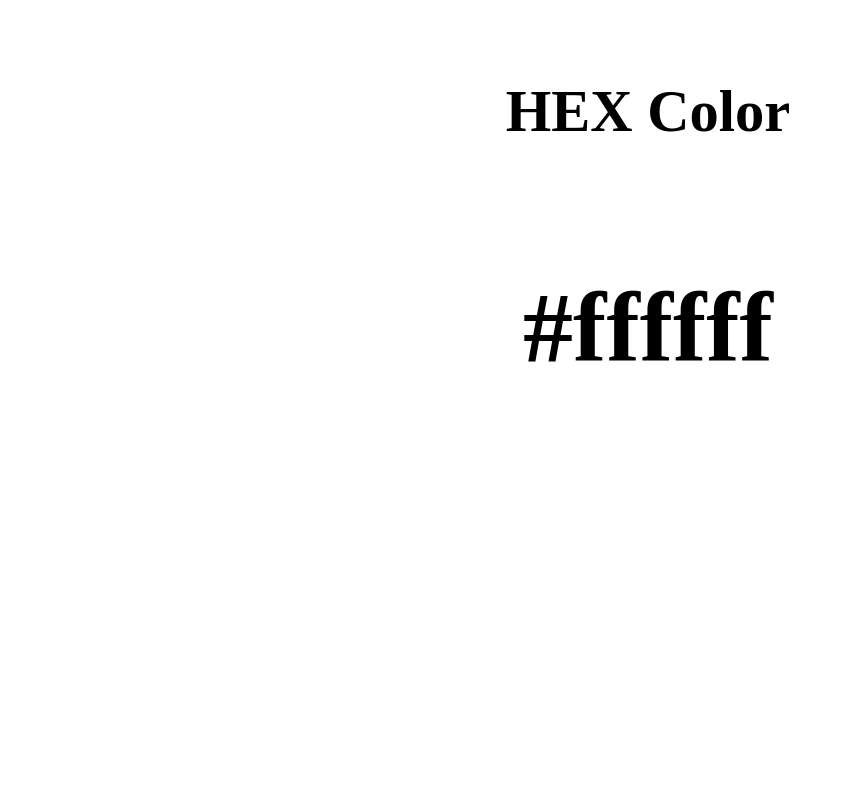
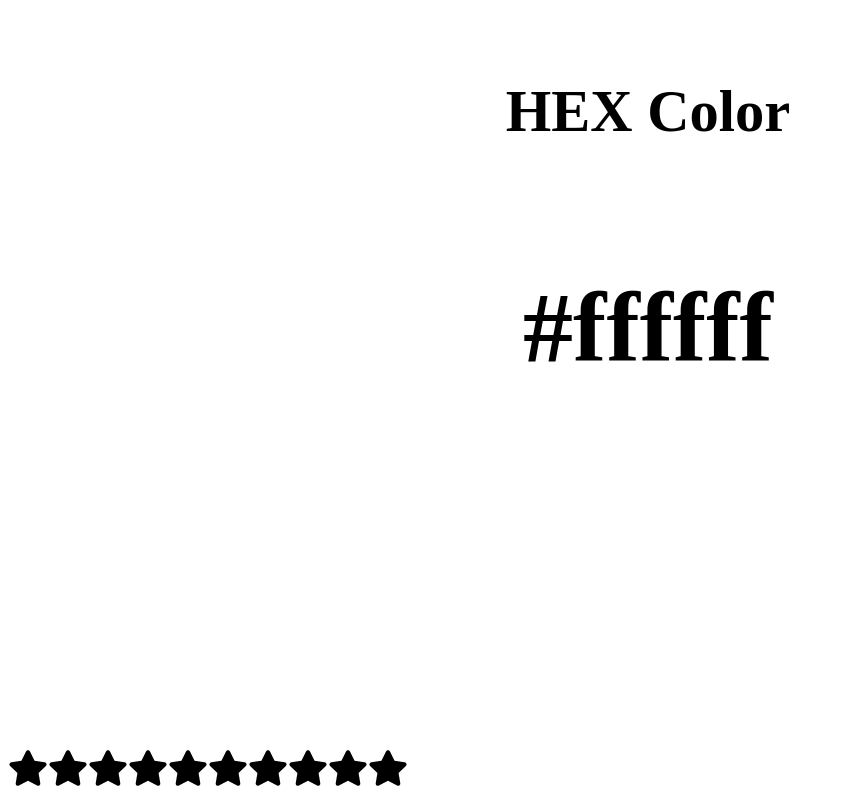
Before and after one commit to poorneshvishnole/React-25-projects, a React (Vite) app: page / in a window 1280 px wide. Shown: the part 860-1660 px from the top of the page, without its empty margins (0-843 px from the left). Before the commit the page ends 1616 px from the top, so only its background shows below. Built offline with nearby package versions, Linux system fonts and the light colour scheme.

Commit message:
till 3 star rating project

```diff
--- a/package.json
+++ b/package.json
@@ -11,7 +11,8 @@
   },
   "dependencies": {
     "react": "^18.2.0",
-    "react-dom": "^18.2.0"
+    "react-dom": "^18.2.0",
+    "react-icons": "^4.12.0"
   },
   "devDependencies": {
     "@types/react": "^18.2.43",
--- a/src/App.jsx
+++ b/src/App.jsx
@@ -1,11 +1,13 @@
 import Accordian from "./components/Accordian/index.jsx";
 import RandomColor from "./components/random-color/index.jsx";
+import StarRating from "./components/star-rating/index.jsx";
 
 const App = () => {
   return (
     <>
       <Accordian />
       <RandomColor />
+      <StarRating noOfStars={10} />
     </>
   );
 };
--- /dev/null
+++ b/src/components/star-rating/index.jsx
@@ -0,0 +1,39 @@
+import { useState } from "react";
+import { FaStar } from "react-icons/fa";
+import "./style.css";
+
+export default function StarRating({ noOfStars = 5 }) {
+  const [rating, setRating] = useState(0);
+  const [hover, setHover] = useState(0);
+
+  function handleClick(getCurrentIndex) {
+    setRating(getCurrentIndex);
+  }
+
+  function handleMouseEnter(getCurrentIndex) {
+    setHover(getCurrentIndex);
+  }
+
+  function handleMouseLeave() {
+    setHover(rating);
+  }
+
+  return (
+    <div className="star-rating">
+      {[...Array(noOfStars)].map((_, index) => {
+        index += 1;
+
+        return (
+          <FaStar
+            key={index}
+            className={index <= (hover || rating) ? "active" : "inactive"}
+            onClick={() => handleClick(index)}
+            onMouseMove={() => handleMouseEnter(index)}
+            onMouseLeave={() => handleMouseLeave()}
+            size={40}
+          />
+        );
+      })}
+    </div>
+  );
+}
--- /dev/null
+++ b/src/components/star-rating/style.css
@@ -0,0 +1,7 @@
+.active {
+  color: #fff700;
+}
+
+.inactive {
+  color: #000000;
+}
```
Also changed, not shown: 1 other file (tests, documents, lock files or other folders).
